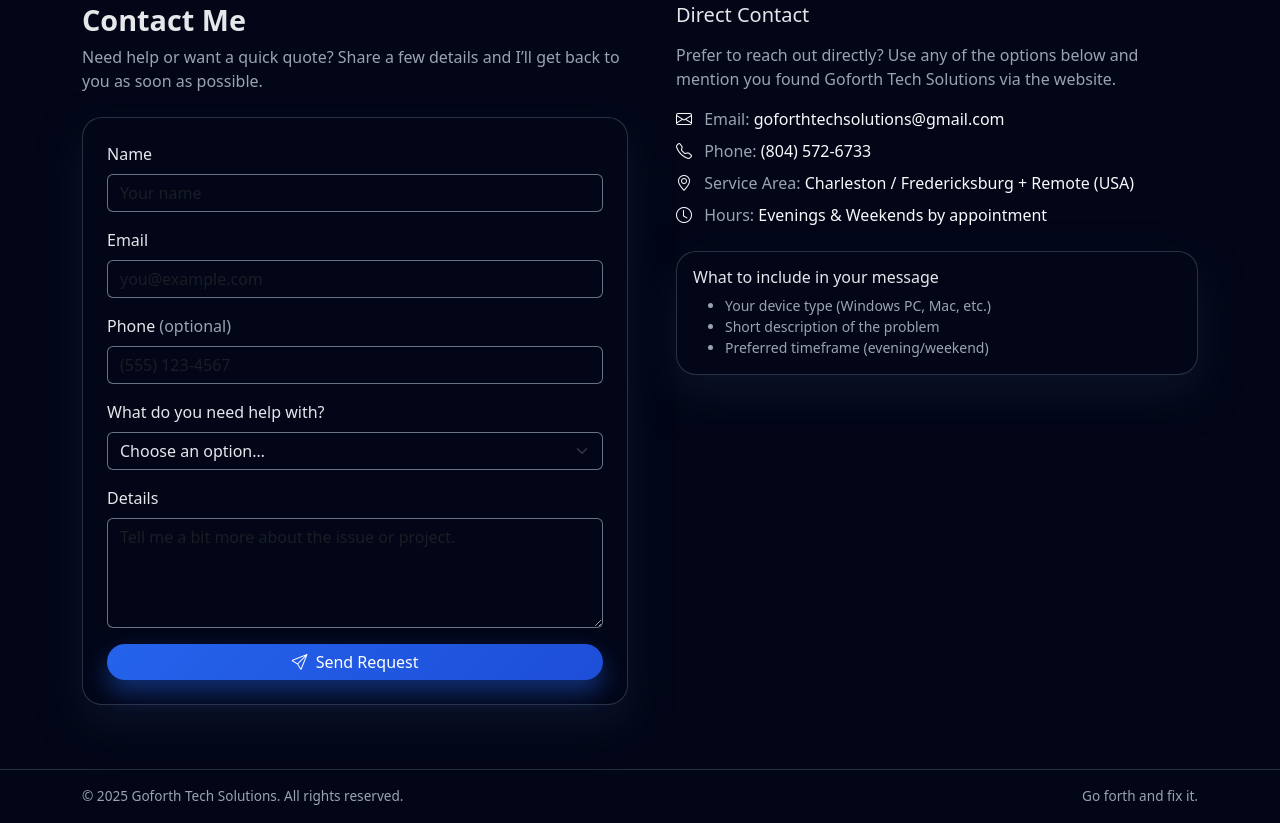
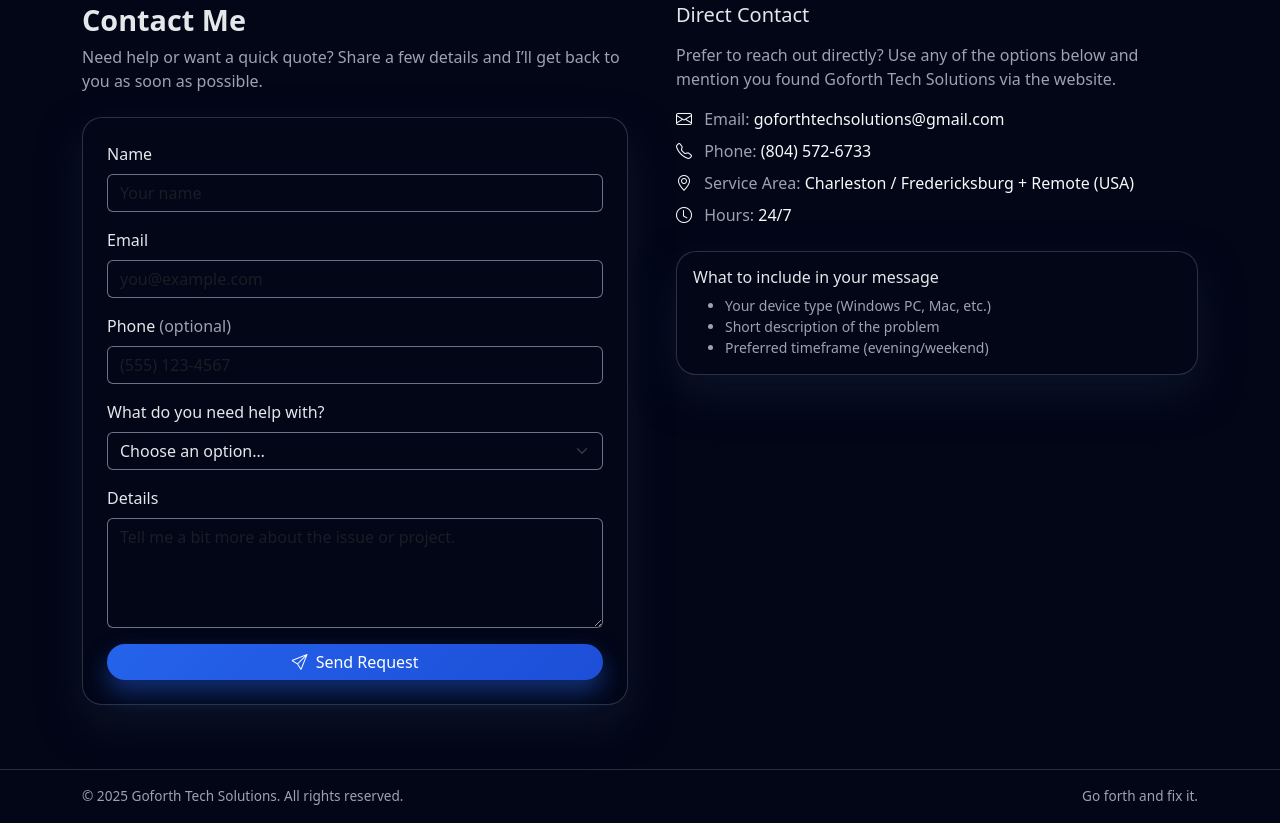
Before and after one commit to GoforthTechSolutions/GoforthTechSolutions, a plain HTML site: page index.html in a window 1280 px wide. Shown: the part 2181-3004 px from the top of the page. Drawn offline with nearby package versions, Linux system fonts and the light colour scheme.

Commit message:
Update index.html

```diff
--- a/index.html
+++ b/index.html
@@ -501,7 +501,7 @@
               <li class="mb-2">
                 <i class="bi bi-clock me-2 text-light"></i>
                 Hours:
-                <span class="text-light">Evenings & Weekends by appointment</span>
+                <span class="text-light">24/7</span>
               </li>
             </ul>
 
```
